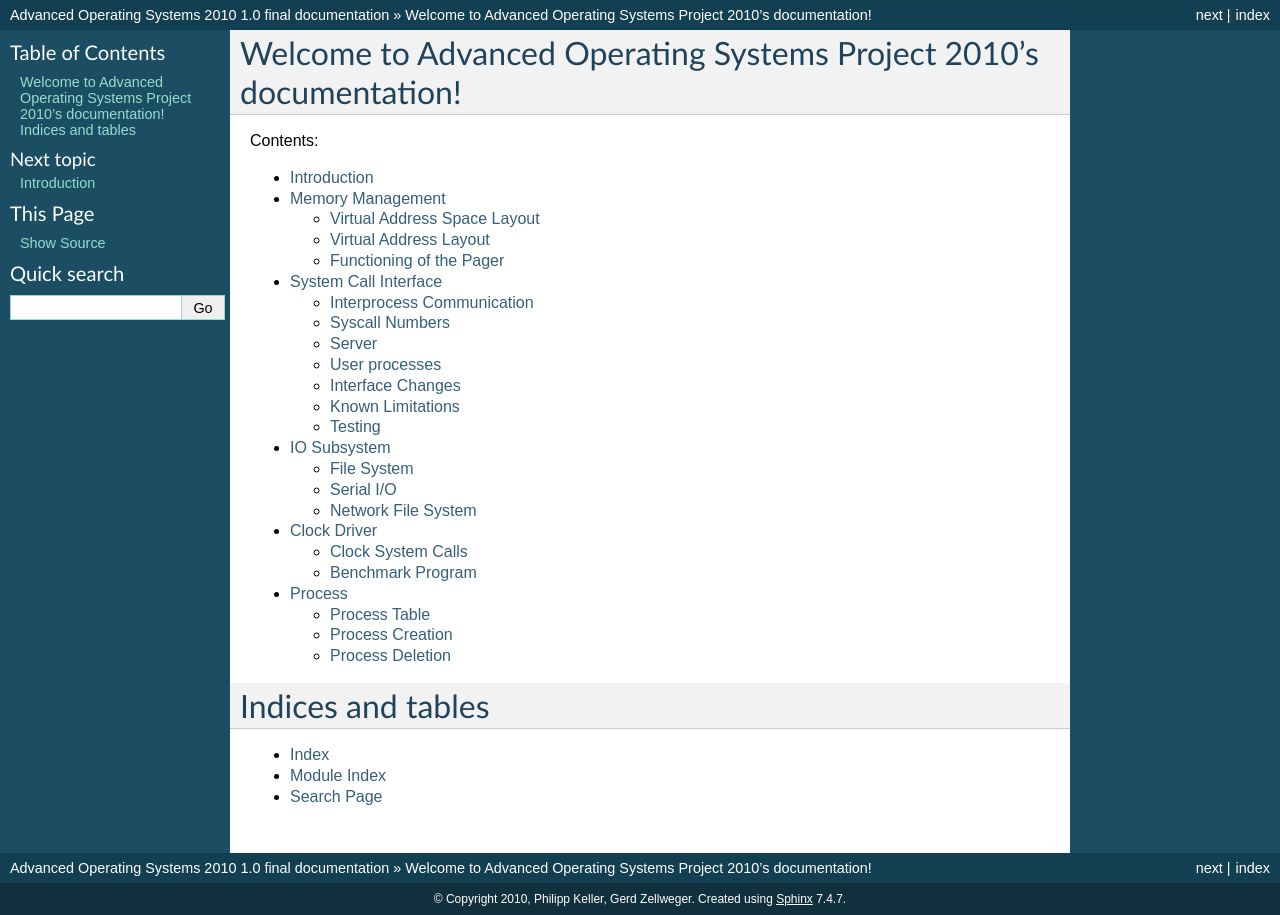
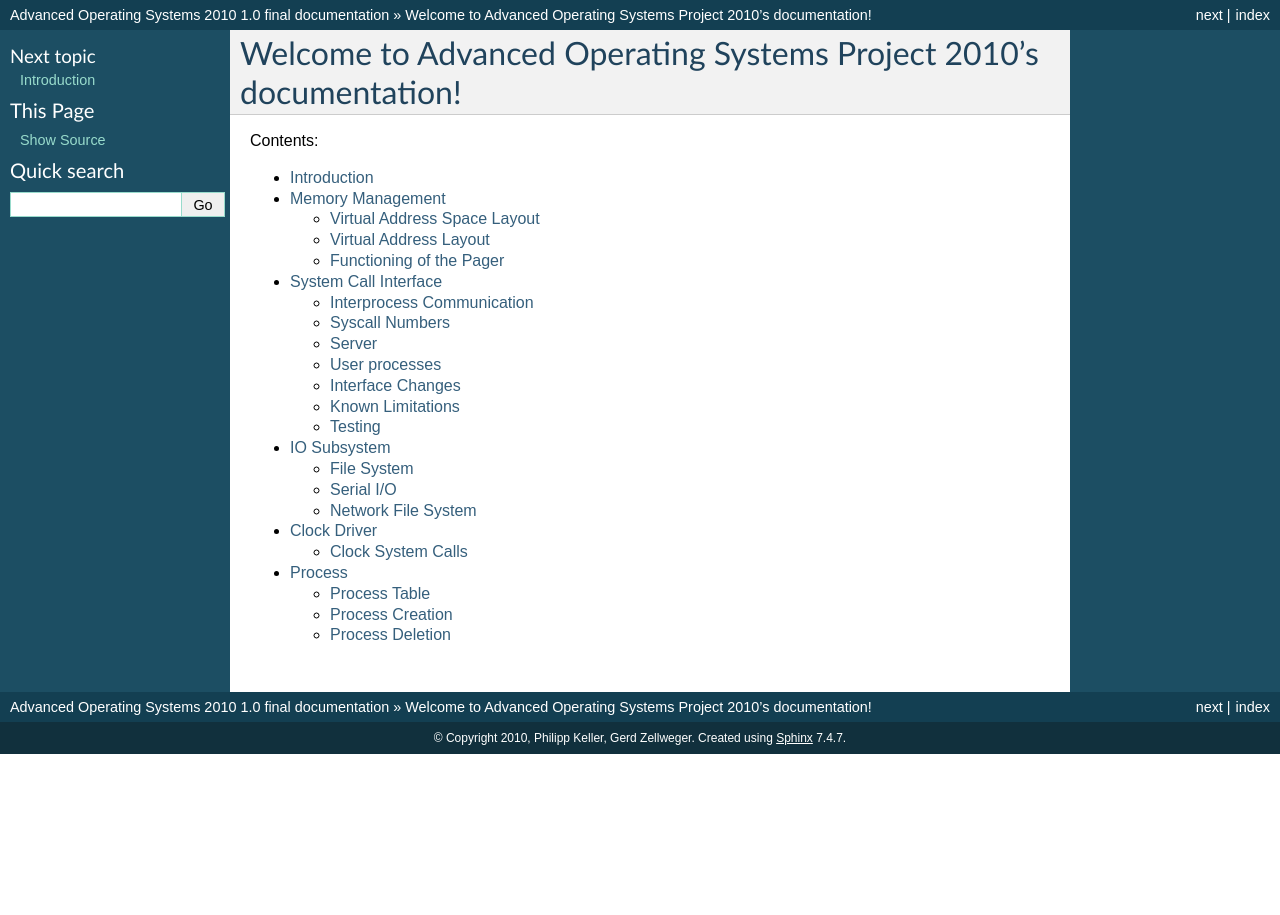
Before and after one commit to gz/aos10, a Sphinx documentation site: the page built from doc/documentation/source/index.txt, in a window 1280 px wide. Built offline with Sphinx 7.4.7, drawn with Linux system fonts in a browser that asks for light colours; formulas are drawn with MathJax 3.

Commit message:
remove stuff
git-svn-id: https://svn.vis.ethz.ch/svn/aos10@240 77cbfc24-9232-4b91-9b01-57cbc351378c

```diff
--- a/doc/documentation/source/clock.txt
+++ b/doc/documentation/source/clock.txt
@@ -31,6 +31,3 @@ The general purpose timer 0 is programmed to give an interrupt whenever it reach
 The sleep system call basically uses the function ``register_timer`` of the clock driver interface. ``register_timer`` will insert an ``alarm_timer`` structure into a priority queue and if the new timer has been inserted as the new queue head because it has a finishing time before the time of the old head of the queue, the timer is restarted with the new time.
 
 Additionally, we have the functions ``remove_timers`` and ``stop_timer``. The first one is used at process deletion time, it basically walks through the timer queue and deletes all timer entries that belong to the deleted process. It also restarts the timer if the pending timer queue head belonged to the deleted process. The second function stops all timers and deletes all entries from the timer queue.
-
-Benchmark Program
------------------
--- a/doc/documentation/source/index.txt
+++ b/doc/documentation/source/index.txt
@@ -12,10 +12,3 @@ Contents:
    io.txt
    clock.txt
    process.txt
-
-Indices and tables
-==================
-
-* :ref:`genindex`
-* :ref:`modindex`
-* :ref:`search`
```
